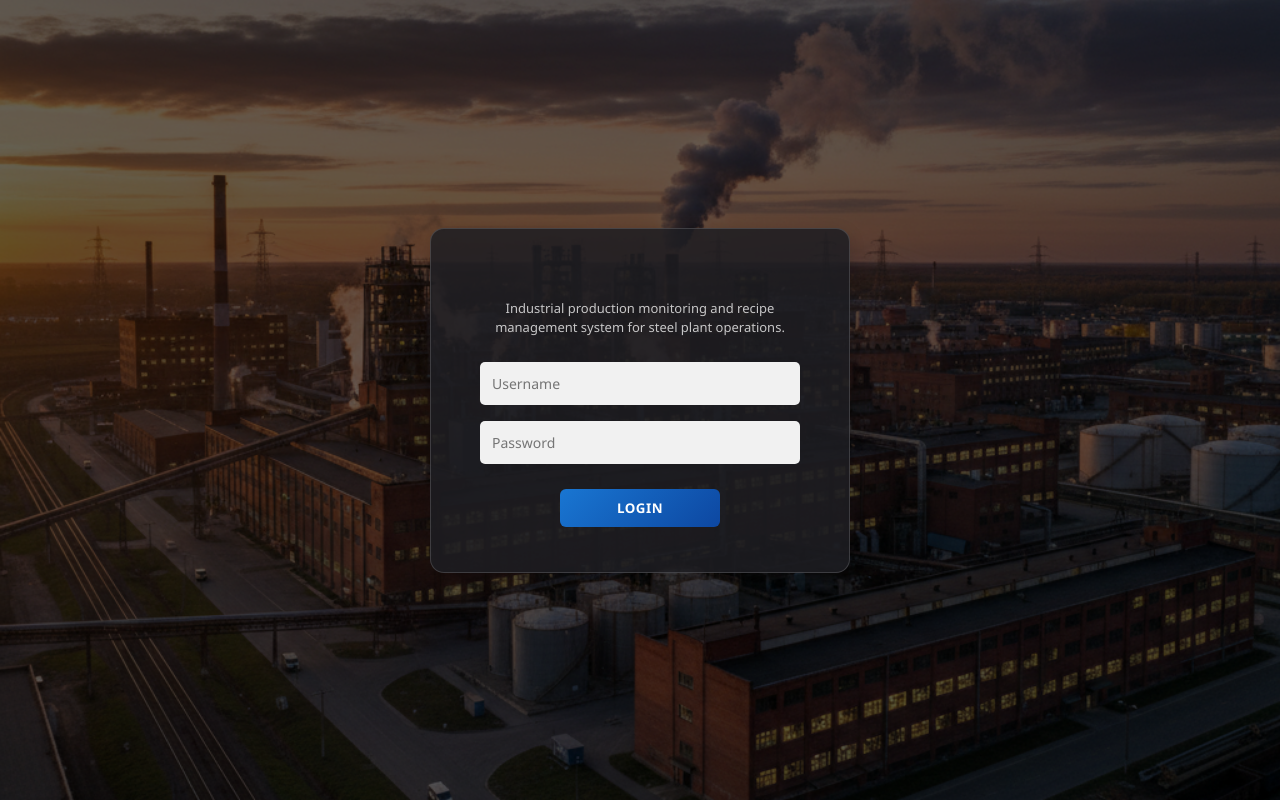
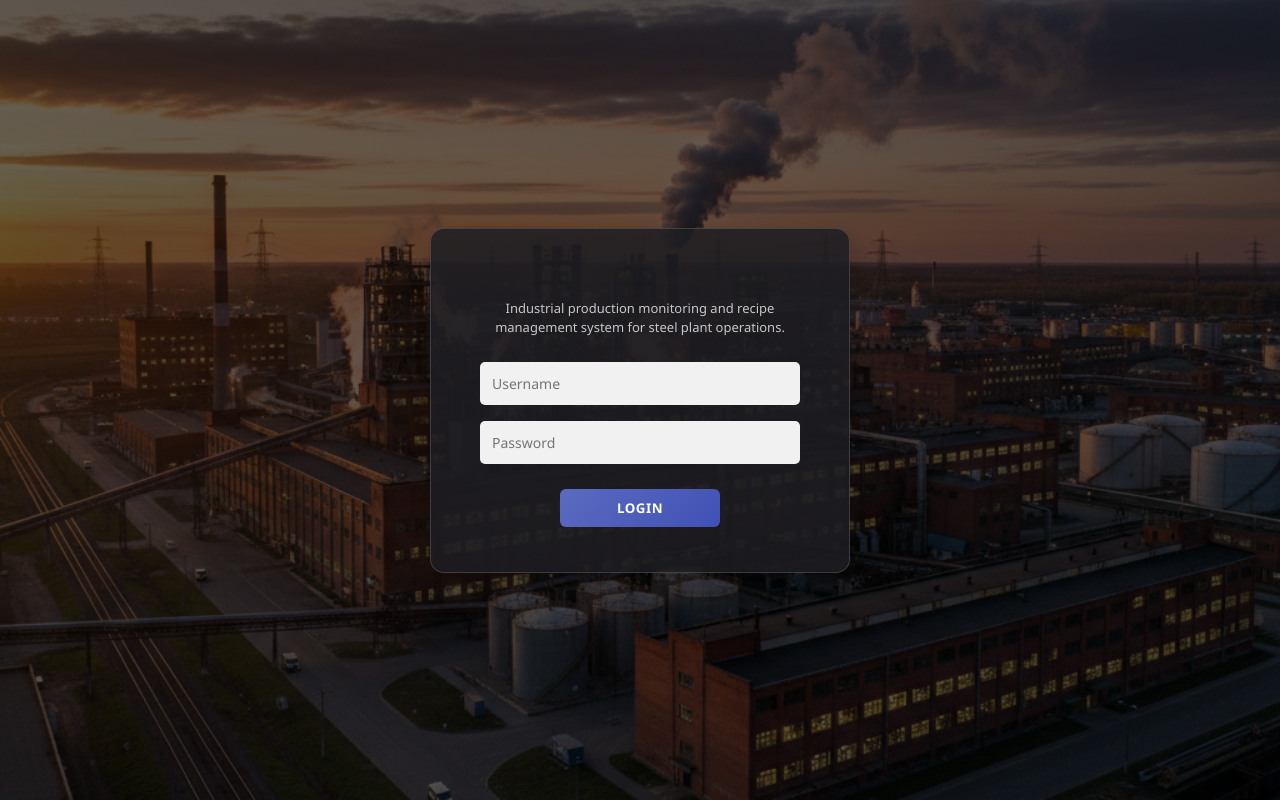
Before and after one commit to ADI-2707/App_Square-local, a React (Vite) app in the folder frontend/: page / in a window 1280 px wide. Built offline with nearby package versions, Linux system fonts and the light colour scheme; no server answers.

Commit message:
enhanced sidebar ui

```diff
--- a/frontend/src/components/layout/Navbar/navbar.css
+++ b/frontend/src/components/layout/Navbar/navbar.css
@@ -44,5 +44,6 @@
 }
 
 .logout-btn:hover {
-  background: #e3f2fd;
+  background: var(--logout-hover);
+  color: var(--color-surface);
 }
--- a/frontend/src/components/layout/Sidebar/Sidebar.jsx
+++ b/frontend/src/components/layout/Sidebar/Sidebar.jsx
@@ -1,9 +1,19 @@
-import { useState } from "react";
-import { NavLink } from "react-router-dom";
+import { useState, useEffect } from "react";
+import { NavLink, useLocation } from "react-router-dom";
 import "./sidebar.css";
 
 export default function Sidebar() {
+  const location = useLocation();
+
+  const isTemplatesActive = location.pathname.startsWith("/templates");
+  const isRecipesActive = location.pathname.startsWith("/recipes");
+
   const [openMenu, setOpenMenu] = useState(null);
+
+  useEffect(() => {
+    if (isTemplatesActive) setOpenMenu("templates");
+    else if (isRecipesActive) setOpenMenu("recipes");
+  }, [location.pathname]);
 
   const toggleMenu = (menu) => {
     setOpenMenu(openMenu === menu ? null : menu);
@@ -11,9 +21,14 @@ export default function Sidebar() {
 
   return (
     <div className="sidebar">
+      <div className="sidebar-header">
+        <img src="/app.svg" alt="App Logo" className="sidebar-logo" />
+        <div className="sidebar-appname">APP SQUARE</div>
+      </div>
+
       <div className="sidebar-section">
         <div
-          className="sidebar-title"
+          className={`sidebar-title ${isTemplatesActive ? "active-section" : ""}`}
           onClick={() => toggleMenu("templates")}
         >
           Templates
@@ -29,7 +44,7 @@ export default function Sidebar() {
 
       <div className="sidebar-section">
         <div
-          className="sidebar-title"
+          className={`sidebar-title ${isRecipesActive ? "active-section" : ""}`}
           onClick={() => toggleMenu("recipes")}
         >
           Recipe Management
--- a/frontend/src/components/layout/Sidebar/sidebar.css
+++ b/frontend/src/components/layout/Sidebar/sidebar.css
@@ -1,14 +1,36 @@
 .sidebar {
   position: fixed;
-  top: var(--navbar-height);
   left: 0;
   width: var(--sidebar-width);
-  height: calc(100vh - var(--navbar-height));
-  background: var(--color-sidebar-bg);
+  height: 100%;
+  background-color: var(--color-primary);
   padding-top: var(--space-md);
   display: flex;
   flex-direction: column;
-  border-right: 1px solid #1c2529;
+  z-index: 1001;
+  border-right: 1px solid var(--color-surface);
+}
+
+.sidebar-header {
+  display: flex;
+  align-items: center;
+  gap: 12px;
+  padding: 4px 20px;
+  margin-bottom: 10px;
+  border-bottom: 1px solid var(--color-surface);
+}
+
+.sidebar-logo {
+  width: 34px;
+  height: 34px;
+  object-fit: contain;
+}
+
+.sidebar-appname {
+  font-size: 16px;
+  font-weight: 700;
+  color: var(--color-surface);
+  letter-spacing: 0.5px;
 }
 
 .sidebar-section {
@@ -18,7 +40,7 @@
 
 .sidebar-title {
   padding: 14px 20px;
-  color: var(--color-text-light);
+  color: var(--color-surface);
   font-weight: 600;
   cursor: pointer;
   user-select: none;
@@ -29,10 +51,14 @@
   background: var(--color-sidebar-hover);
 }
 
+.sidebar-title:active {
+  color: var(--color-text-light);
+}
+
 .sidebar-submenu {
   display: flex;
   flex-direction: column;
-  background: #2e3b40;
+  background: #242933;
 }
 
 .sidebar-submenu a {
@@ -45,11 +71,12 @@
 }
 
 .sidebar-submenu a:hover {
-  background: #455a64;
+  background: #3a4060;
   color: white;
 }
 
-.sidebar-submenu a.active {
-  background: var(--color-sidebar-active);
+.sidebar-title.active-section {
+  background: #323a56;
   color: white;
+  border-left: 4px solid var(--color-sidebar-active);
 }
--- a/frontend/src/index.css
+++ b/frontend/src/index.css
@@ -32,24 +32,26 @@ input, textarea, select {
 }
 
 :root {
-  --color-primary: #1976d2;
-  --color-primary-dark: #0d47a1;
+  --color-primary: #5c6bc0;
+  --color-primary-dark: #3f51b5;
 
-  --color-sidebar-bg: #263238;
-  --color-sidebar-hover: #37474f;
-  --color-sidebar-active: #1976d2;
+  --color-sidebar-bg: #1f242b;
+  --color-sidebar-hover: #2a2f38;
+  --color-sidebar-active: #4f5fbf;
 
-  --color-background: #f4f6f8;
+  --color-background: #f3f4f8;
   --color-surface: #ffffff;
 
-  --color-text-primary: #212121;
-  --color-text-secondary: #616161;
-  --color-text-light: #cfd8dc;
+  --color-text-primary: #1e1f26;
+  --color-text-secondary: #6b7280;
+  --color-text-light: #c7ced9;
 
-  --color-border: #e0e0e0;
+  --color-border: #e3e6ee;
 
   --shadow-soft: 0 2px 8px rgba(0, 0, 0, 0.1);
   --shadow-medium: 0 4px 16px rgba(0, 0, 0, 0.15);
+
+  --logout-hover: #c45a5a;
 
   --space-xs: 4px;
   --space-sm: 8px;
```
